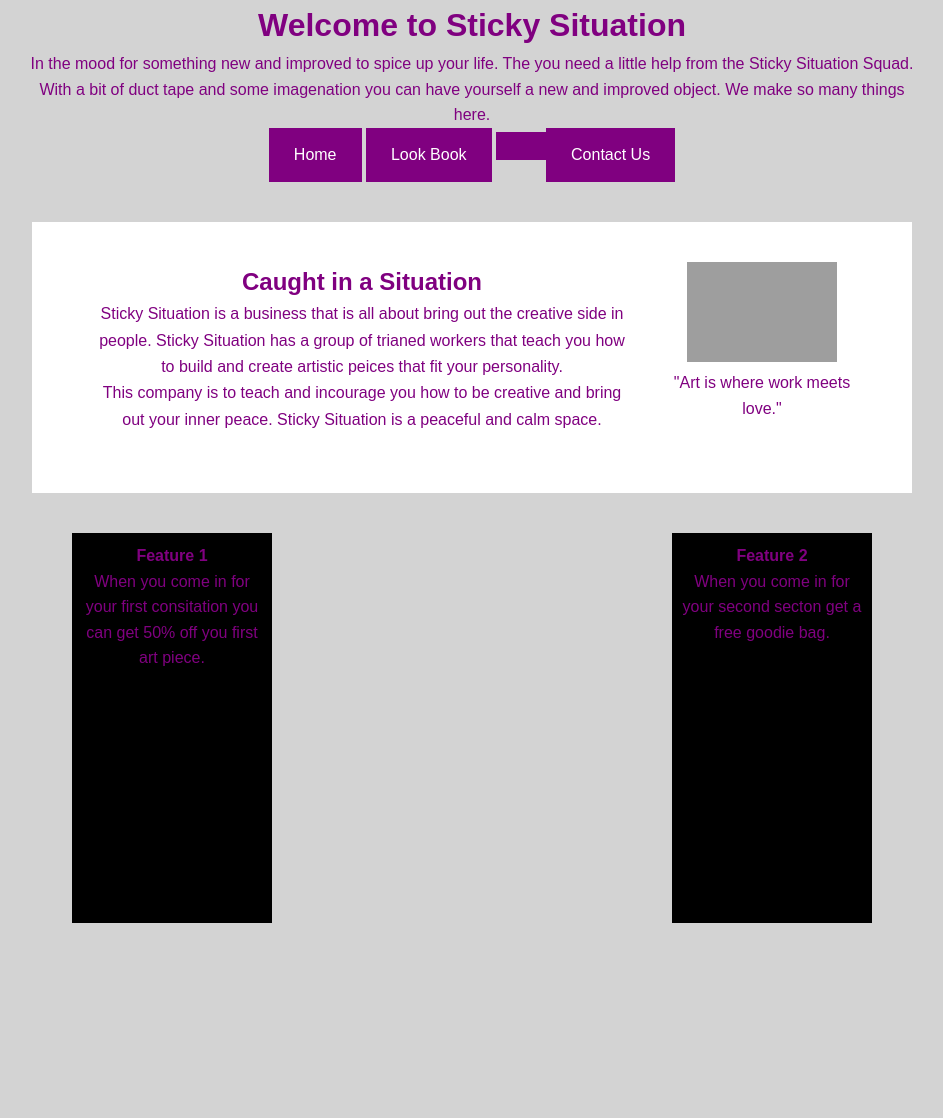
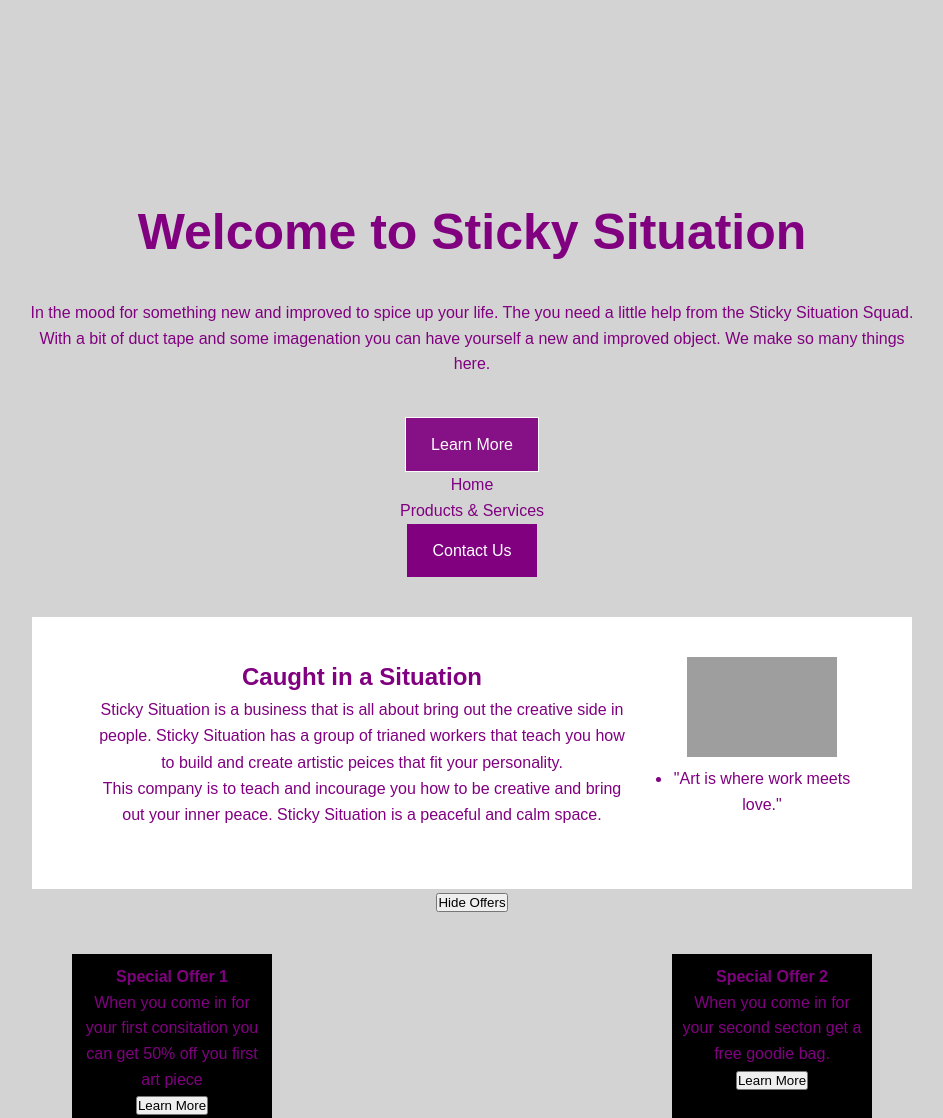
Before and after one commit to tess521/web-site, a plain HTML site: page index.html in a window 1280 px wide. Shown: the top 1118 px of the page, without its empty margins (168-1111 px from the left). Before the commit the page ends 933 px from the top, so only its background shows below. Drawn offline with Linux system fonts and the light colour scheme; grey boxes are pictures that could not be loaded.

Commit message:
Update index.html

```diff
--- a/index.html
+++ b/index.html
@@ -3,27 +3,26 @@
 
   <head>
     <link rel="stylesheet" href="style.css">
-    <link rel="stylesheet" type="text/css" href="style.css">
     <title>My Business</title>
   </head>
 
   <body>
-    <header id="shocase">
+    <header id="showcase">
       <h1>Welcome to Sticky Situation</h1>
     </header>
     <div id="content" class="container">
 In the mood for something new and improved to spice up your life. The you
       need a little help from the Sticky Situation Squad. With a bit of duct tape
       and some imagenation you can have yourself a new and improved object.
-      We make so many things here.
+      We make so many things here.</div>
+    <a href="#" class="btn">Learn More</a>
+    <div class="menu-layout">
+      <div class="menu-item">Home</div>
+      <div class="menu-item">Products & Services</div>
+      <div class="menu-item"><a href="contactus.html">Contact Us</a></div>
     </div>
-  </body>
-   <nav>
-      <a href="index.html">Home</a>
-      <a href="pages/page1.html">Look Book</a>
-      <a href="pages/page2.html"><a href="contactus.html">Contact Us</a>
-    </nav>
-  <body>
+
+
     <div class="column-layout">
       <div class="main-column">
         <h2>Caught in a Situation</h2>
@@ -33,23 +32,43 @@
         <p>This company is to teach and incourage you how to be creative and
       bring out your inner peace. Sticky Situation is a peaceful and calm space.</p>
       </div>
+
       <div class="sidebar-two">
-      <img src="https://raw.githubusercontent.com/tess521/logo/master/logo.png" style="width:150px;height:100px;" alt="Sticky Situation logo">
-      <p>"Art is where work meets love."</p>
+<img src="https://raw.githubusercontent.com/tess521/logo/master/logo.png" style="width:150px;height:100px;" alt="Sticky Situation logo">          <div>
+          <ul>
+            <li>"Art is where work meets love."</li>
+          </ul>
+          </div>
       </div>
     </div>
 
-  <div class="call-outs-container">
+<button id="hidebutton" onclick="hideOffers()">Hide Offers</button>
+
+    <div id="specialoffers" class="call-outs-container">
       <div class="call-out">
-      <h4>Feature 1</h4>
-      <p>When you come in for your first consitation you can get 50% off you first art piece.</p>
+        <h4>Special Offer 1</h4>
+        <p>When you come in for your first consitation you can get 50% off you first art piece</p>
+          <button>Learn More</button>
       </div>
 
       <div class="call-out">
-      <h4>Feature 2</h4>
+        <h4>Special Offer 2</h4>
         <p>When you come in for your second secton get a free goodie bag.</p>
+        <button>Learn More</button>
       </div>
 
     </div>
+
+    <script>
+      function hideOffers() {
+        var x = document.getElementById("specialoffers");
+        var y = document.getElementById("hidebutton");
+
+        x.style.display="none";
+        y.style.display="none";
+
+      }
+    </script>
   </body>
+
 </html>
```
Lines whose indentation alone changed are shown as unchanged.
